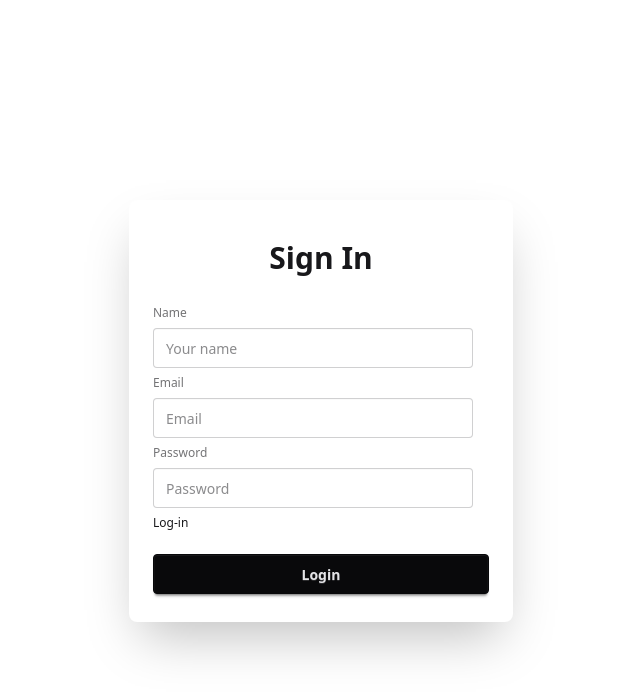
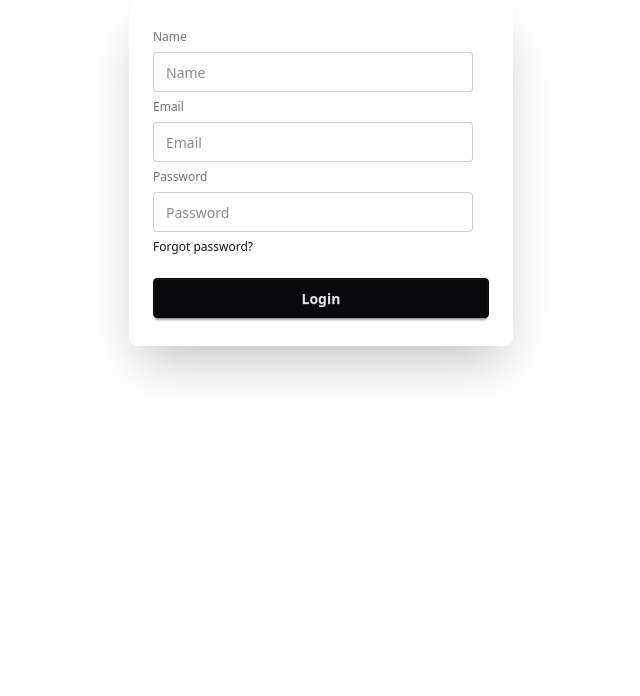
Before and after one commit to sadhin28/Form-master-class, a React (Vite) app: page / in a window 1280 px wide. Shown: the top 696 px of the page, without its empty margins (319-959 px from the left). Built offline with nearby package versions, Linux system fonts and the light colour scheme.

Commit message:
add form

```diff
--- a/src/App.jsx
+++ b/src/App.jsx
@@ -8,7 +8,7 @@ function App() {
   return (
      <div>
         {/* <Simple_form></Simple_form> */}
-        <StatefullForm></StatefullForm>
+         <StatefullForm></StatefullForm>
      </div>
   )
 }
--- a/src/Component/StatefullForm/StatefullForm.jsx
+++ b/src/Component/StatefullForm/StatefullForm.jsx
@@ -1,35 +1,31 @@
-import { useState } from "react";
+import React, { useState } from 'react';
 
 const StatefullForm = () => {
-    const [email,setemail]=useState(null)
-    console.log(email)
+    const [email,setemail]=useState(null);
+
+    const hancelSubmit=e=>{
+        e.preventDefault()
+        console.log(email)
+    }
     const handelEmail=e=>{
-        console.log(e.target.value)
+        e.preventDefault();
         setemail(e.target.value)
     }
-   const  hancelSubmit =e=>{
-      e.preventDefault()
-     console.log(e.target.email.value);
-    console.log(e.target.password.value)
 
-
-    }
     return (
         <div>
-           <div className=" my-50 mx-auto card bg-base-100 w-full max-w-sm shrink-0 shadow-2xl">
-                        <h1  className="text-center mt-10 font-bold text-3xl">Sign In</h1>
+            <div className=" mx-auto card bg-base-100 w-full max-w-sm shrink-0 shadow-2xl">
                         <div className="card-body">
 
-                               <form onSubmit={hancelSubmit}  className="fieldset">
-                                   <label className="label">Name</label>
-                                <input name="name" type="text" className="input" placeholder="Your name" />
-                                   <label className="label">Email</label>
+                               <form onSubmit={hancelSubmit} className="fieldset">
+                                <label className="label">Name</label>
+                                <input name="name" type="text" className="input" placeholder="Name" />
+                                <label className="label">Email</label>
                                 <input onChange={handelEmail} name="email" type="email" className="input" placeholder="Email" />
                                 <label className="label">Password</label>
                                 <input name="password" type="password" className="input" placeholder="Password" />
-                                <div><a className="link link-hover">Log-in</a></div>
+                                <div><a className="link link-hover">Forgot password?</a></div>
                                 <button className="btn btn-neutral mt-4">Login</button>
-
                                </form>
 
                         </div>
```
